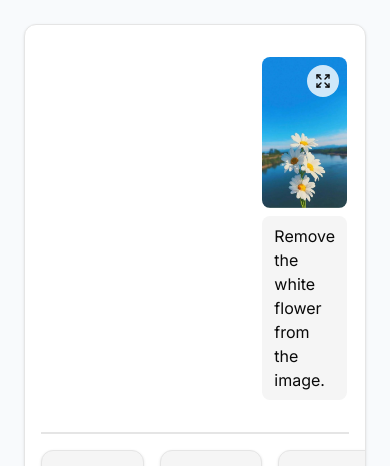
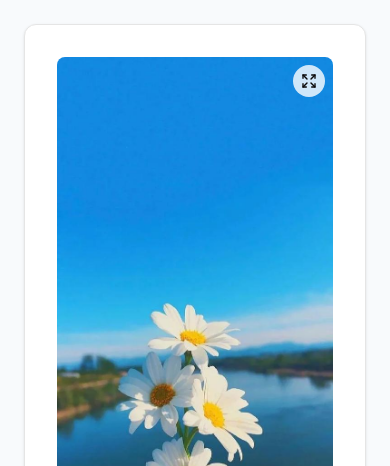
Before and after one commit to nghialt3670/chat2edit-image-survey, a Next.js app: page /forms in a window 390 px wide. Shown: the top 466 px of the page. Built offline with nearby package versions, Linux system fonts and the light colour scheme; grey boxes are pictures that could not be loaded.

Commit message:
update responsive

```diff
--- a/src/components/survey-form.tsx
+++ b/src/components/survey-form.tsx
@@ -67,7 +67,7 @@ export function SurveyForm({ index, request, srcToResponse }: SurveyFormProps) {
       {/* Main Card */}
       <Card className="h-[calc(100vh-100px)] flex flex-col m-6">
         <CardContent className="h-full flex flex-col space-y-4 p-4 overflow-y-scroll">
-          <div className="w-1/3 h-fit ml-auto border-none p-4">
+          <div className="w-full md:w-1/3 h-fit ml-auto border-none p-4">
             <div className="flex flex-col space-y-2 ml-auto w-fit">
               {/* Request Images (Keep Original Sizing) */}
               <div className="flex flex-col space-y-2 ml-auto">
@@ -107,13 +107,13 @@ export function SurveyForm({ index, request, srcToResponse }: SurveyFormProps) {
           <Separator className="h-0.5" />
 
           {/* Response Cards */}
-          <div className="flex flex-row w-full space-x-4 justify-evenly">
+          <div className="flex flex-col md:flex-row w-full gap-4 justify-evenly">
             {Object.entries(suffledSrcToResponse)
               .filter(([_, response]) => response?.text)
               .map(([src, response], idx) => (
                 <Card
                   key={`${response.text}_${response.images.join(";")}_${idx}`}
-                  className="w-1/3 h-fit bg-muted relative"
+                  className="w-full md:w-1/3 h-fit bg-muted relative"
                 >
                   <CardContent className="p-4">
                     <div className="flex flex-col space-y-2">
```
